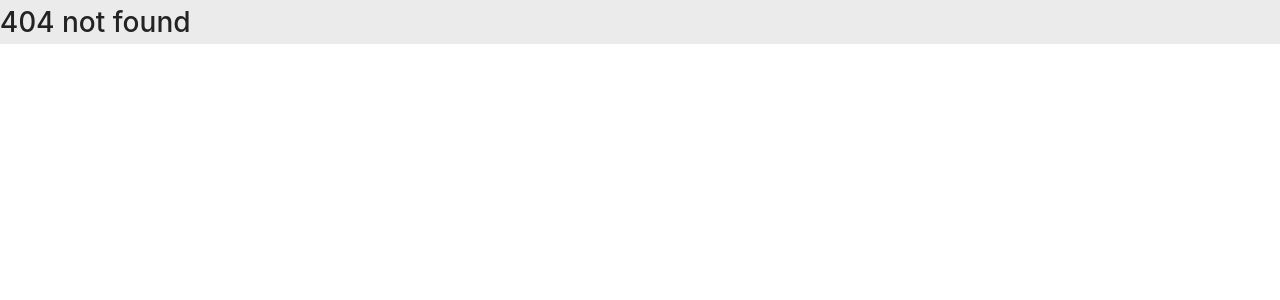
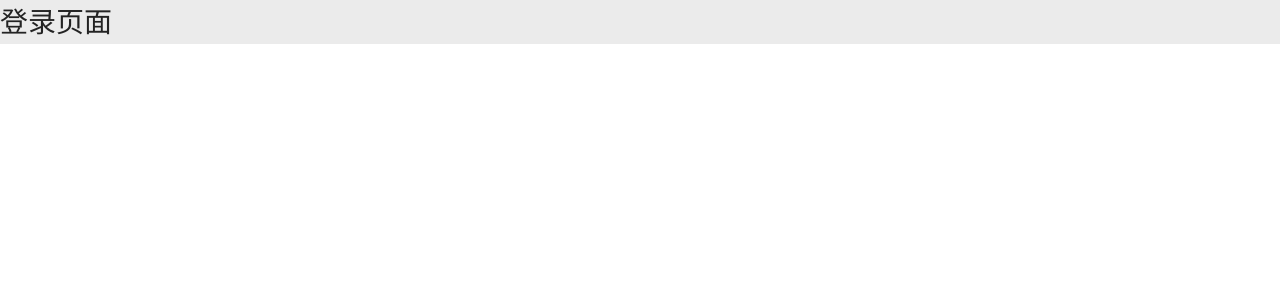
Before and after one commit to justtttom/travel, a React (Create React App) app: page /sigIn in a window 1280 px wide. Before the commit this address had no page. Shown: the top 300 px of the page. Built offline with nearby package versions, Linux system fonts and the light colour scheme.

Commit message:
add four pages

```diff
--- a/src/App.tsx
+++ b/src/App.tsx
@@ -1,7 +1,7 @@
 import React from 'react';
 import styles from './App.module.css';
 import { BrowserRouter, Route, Routes } from 'react-router-dom';
-import { HomePage } from './pages'
+import { HomePage ,SignInPage,RegisterPage} from './pages'
 
 
 function App() {
@@ -10,7 +10,9 @@ function App() {
       <BrowserRouter>
         <Routes>
           <Route path="/" element={<HomePage />} />
-          <Route path="/sign"  element={<h1>hello world</h1>}/>
+          <Route path="/sigIn"  element={<SignInPage/>}/>
+          <Route path="/register"  element={<RegisterPage/>}/>
+          {/* <Route path="/detail/:touristRouteId"  element={<DetailPage/>}/> */}
           <Route path='*' element={<h1>404 not found</h1>}/>
           </Routes>
       </BrowserRouter>
--- a/src/components/productCollection/productCollection.tsx
+++ b/src/components/productCollection/productCollection.tsx
@@ -1,6 +1,6 @@
 import React from 'react';
 import styles from './ProductCollection.module.css';
-import { Row, Col, Typography, Divider } from "antd";
+import { Row, Col,  Divider } from "antd";
 import { ProductImage } from "./ProductImage";
 
 interface PropsType {
--- a/src/pages/home/HomePage.tsx
+++ b/src/pages/home/HomePage.tsx
@@ -16,6 +16,7 @@ import styles from "./HomePage.module.css"
 
 export class HomePage extends React.Component {
     render() {
+        console.log(this.props)
         return (
             <>
                 <Header />
--- a/src/pages/index.tsx
+++ b/src/pages/index.tsx
@@ -1 +1,3 @@
 export * from './home';
+export * from './register';
+export * from './signIn';
--- /dev/null
+++ b/src/pages/register/RegisterPage.tsx
@@ -0,0 +1,5 @@
+import React from "react";
+
+export const RegisterPage:React.FC=()=>{
+    return <h1>注册页面</h1>
+}
--- /dev/null
+++ b/src/pages/register/index.tsx
@@ -0,0 +1 @@
+export * from "./RegisterPage"
--- /dev/null
+++ b/src/pages/signIn/SignInPage.tsx
@@ -0,0 +1,6 @@
+import React from "react";
+
+export const SignInPage:React.FC=(props)=>{
+    console.log(props);
+    return <h1>登录页面</h1>
+}
--- /dev/null
+++ b/src/pages/signIn/index.tsx
@@ -0,0 +1 @@
+export * from "./SignInPage"
```
Also changed, not shown: src/pages/register/RegisterPage.module.css (added), src/pages/signIn/SignInPage.module.css (added).
